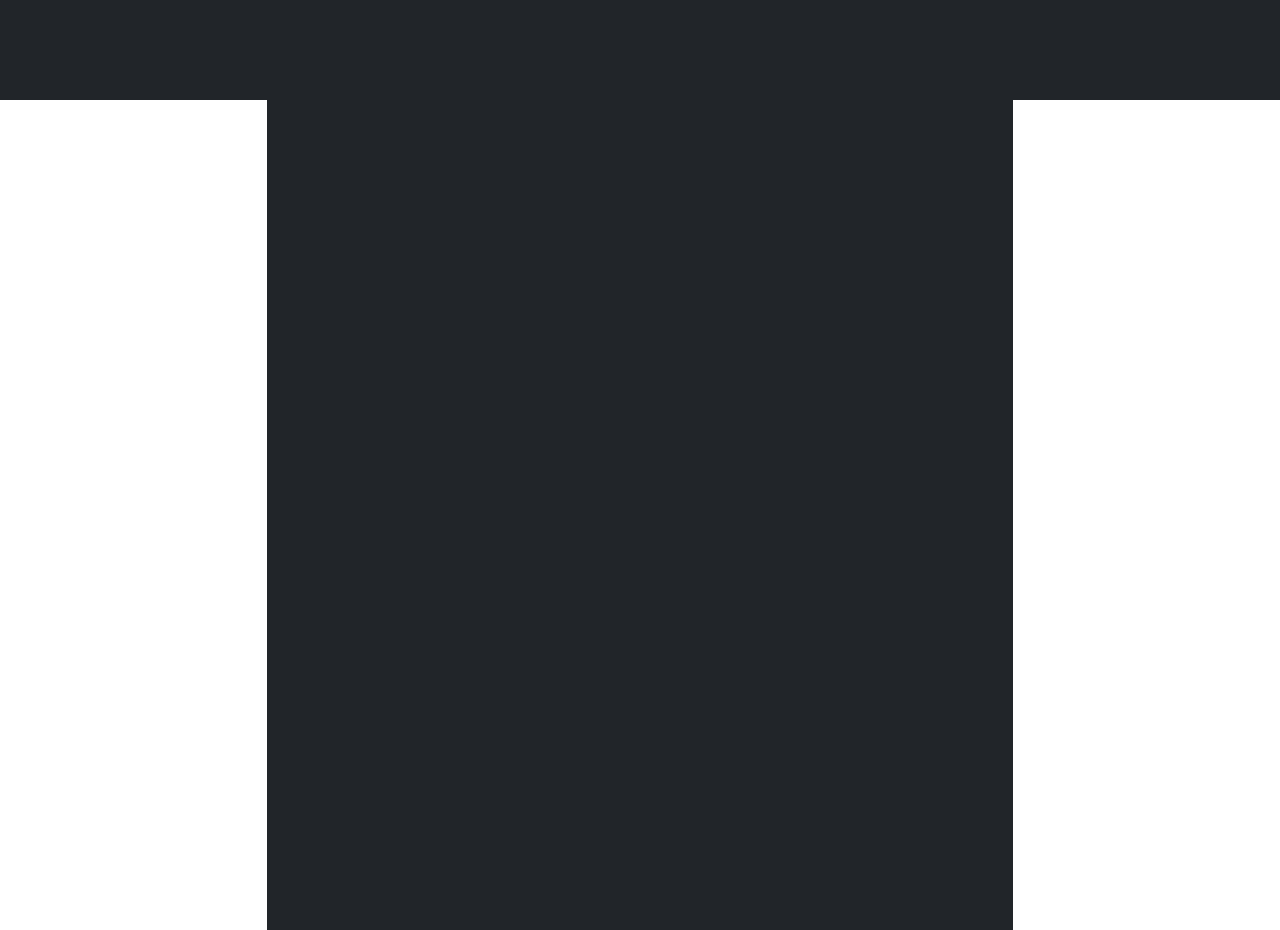
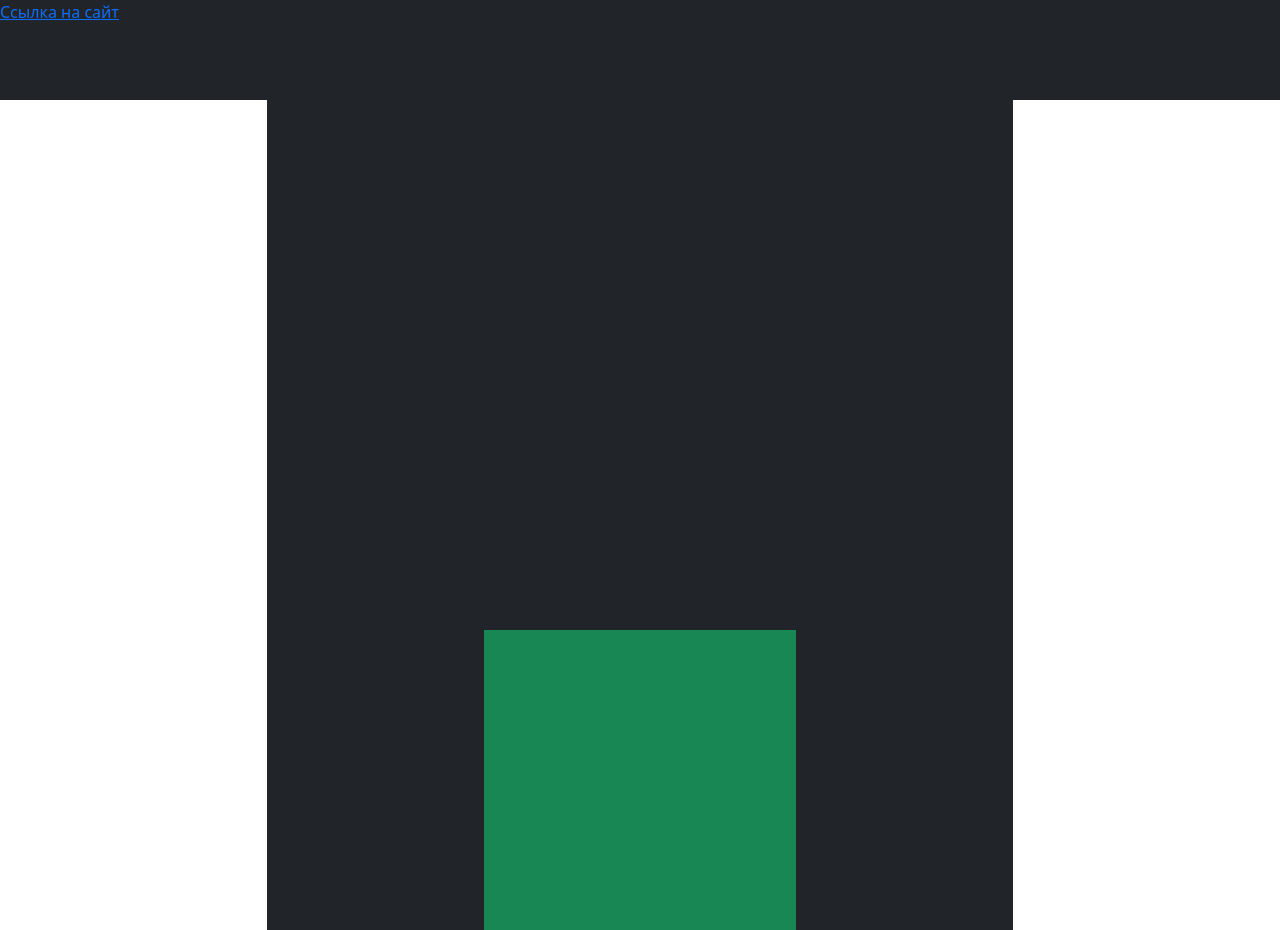
Before and after one commit to itlaborykt/instagram, a plain HTML site: page index.html in a window 1280 px wide. Drawn offline with nearby package versions, Linux system fonts and the light colour scheme.

Commit message:
Add files via upload

```diff
--- a/index.html
+++ b/index.html
@@ -8,7 +8,13 @@
 	<link rel="stylesheet" type="text/css" href="style.css">
 </head>
 <body>
-	<div class="col bg-dark headht"></div>
-	<div class="col-7 mx-auto bg-dark bodyht"></div>
+	<div class="col bg-dark headht">
+		<a href="https://itlaborykt.github.io/-/">Ссылка на сайт</a>
+	</div>
+	<div class="col-7 mx-auto bg-dark bodyht align-items-end d-flex">
+		<div class="col-5 mx-auto bg-success" style="height: 300px;"></div>
+		</div>
+
+
 </body>
 </html>
```
